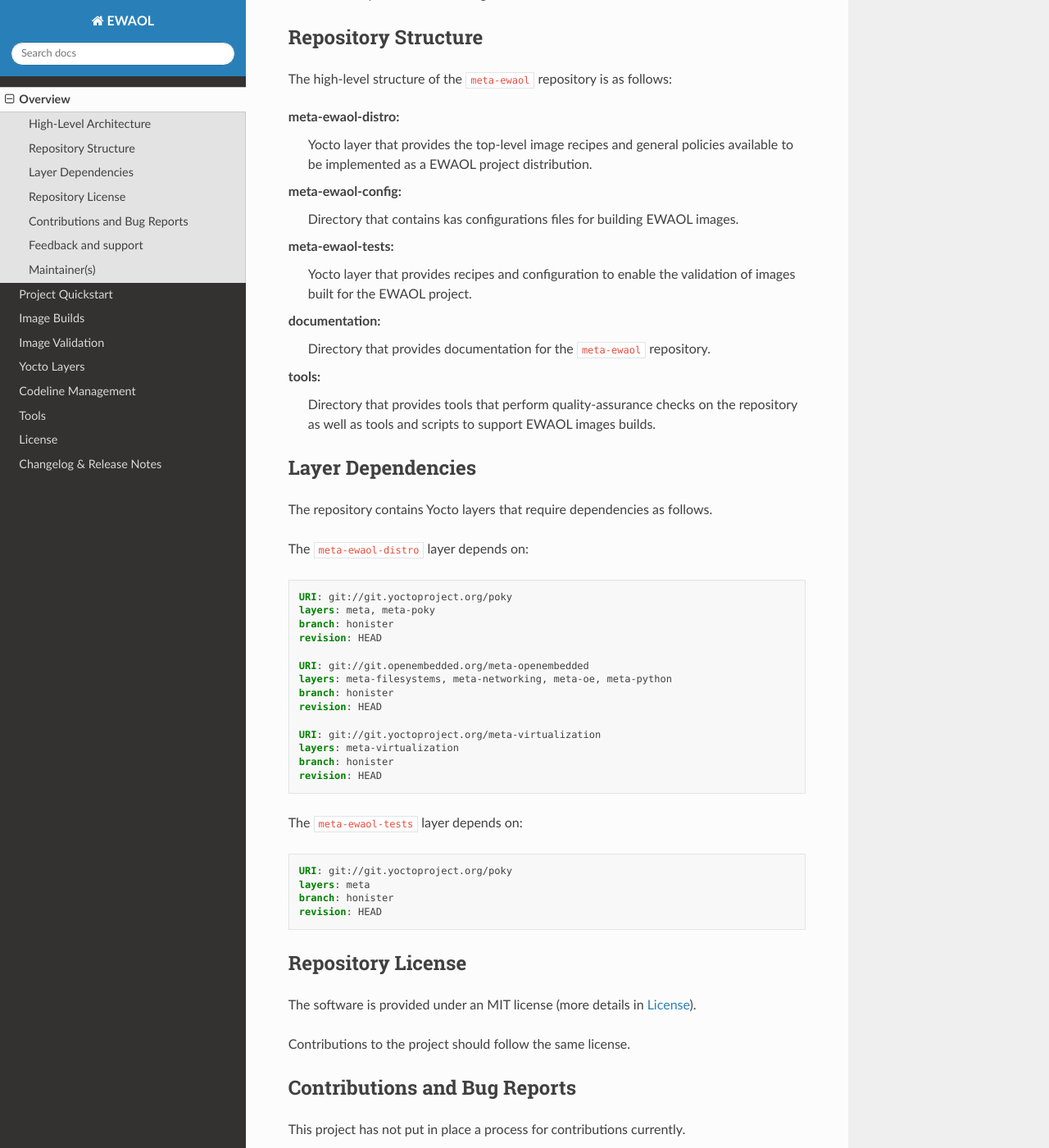
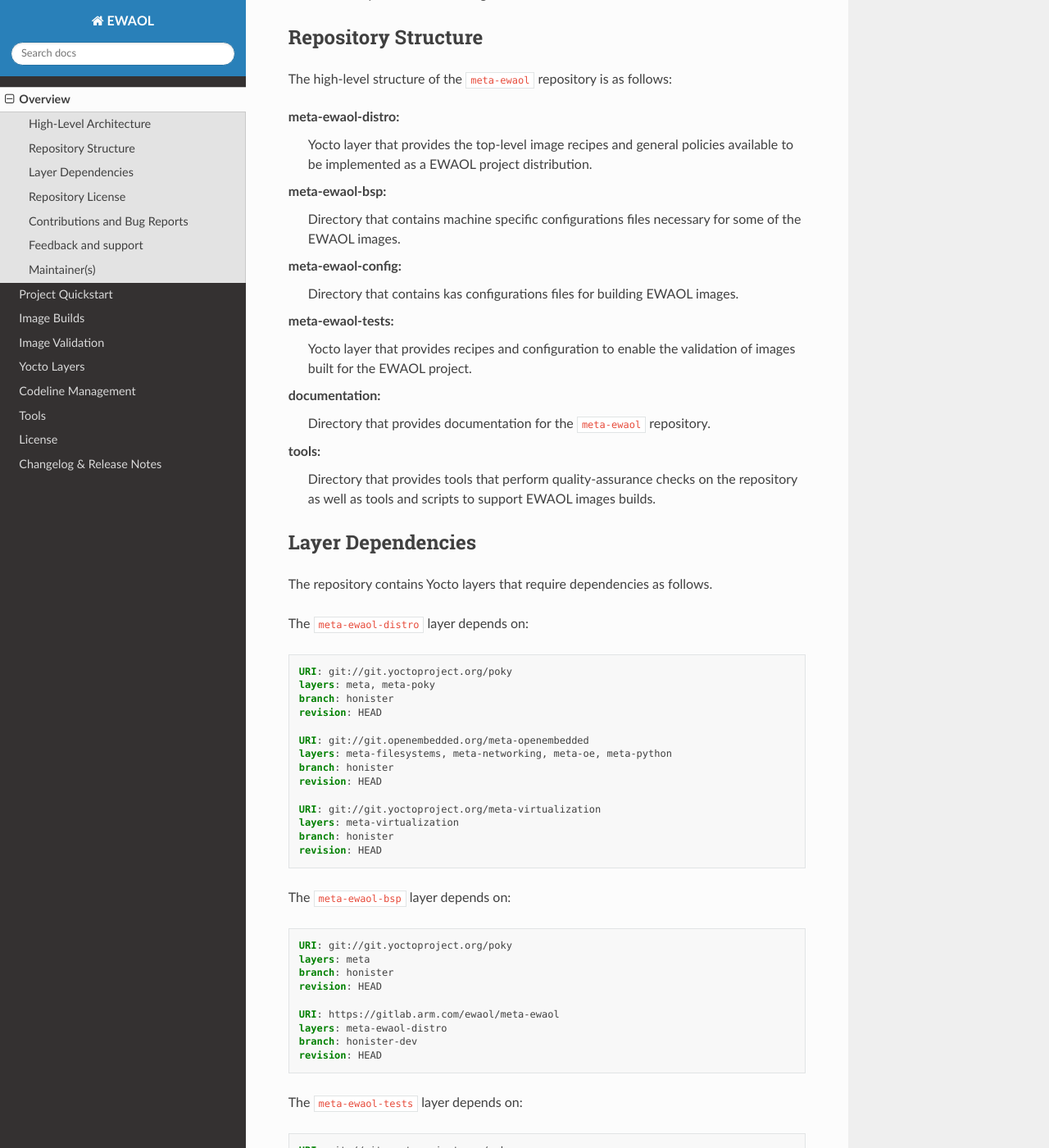
Before and after one commit to chaoge525/soafee_demo, a Sphinx documentation site: the page built from documentation/overview.rst, in a window 1280 px wide and 1400 px high, scrolled down 2205 px. Shown: the whole window at 82% size. Built offline with Sphinx 7.4.7 and the Read the Docs theme 2.0.0, drawn with Linux system fonts in a browser that asks for light colours.

Commit message:
doc: Add ewaol-bsp layer documentation
This patch adds meta-ewaol-bsp layer description and updates layer dependency
chart.

Issue-Id: SCM-3722
Signed-off-by: Kamil Dziezyk <kamil.dziezyk@arm.com>
Change-Id: Ib64bae5fd36a5fac161f419f2345d8d692e99b2a

```diff
--- a/documentation/overview.rst
+++ b/documentation/overview.rst
@@ -65,6 +65,10 @@
   Yocto layer that provides the top-level image recipes and general policies
   available to be implemented as a EWAOL project distribution.
 
+**meta-ewaol-bsp**:
+  Directory that contains machine specific configurations files necessary for
+  some of the EWAOL images.
+
 **meta-ewaol-config**:
   Directory that contains kas configurations files for building EWAOL images.
 
@@ -105,6 +109,19 @@
     branch: honister
     revision: HEAD
 
+The ``meta-ewaol-bsp`` layer depends on:
+
+.. code-block:: yaml
+
+    URI: git://git.yoctoproject.org/poky
+    layers: meta
+    branch: honister
+    revision: HEAD
+
+    URI: https://gitlab.arm.com/ewaol/meta-ewaol
+    layers: meta-ewaol-distro
+    branch: honister-dev
+    revision: HEAD
 
 The ``meta-ewaol-tests`` layer depends on:
 
```
Also changed, not shown: documentation/yocto-layers.rst (+13 -0 lines), documentation/images/ewaol_layers_deps_diagram.png, 1 other file.
